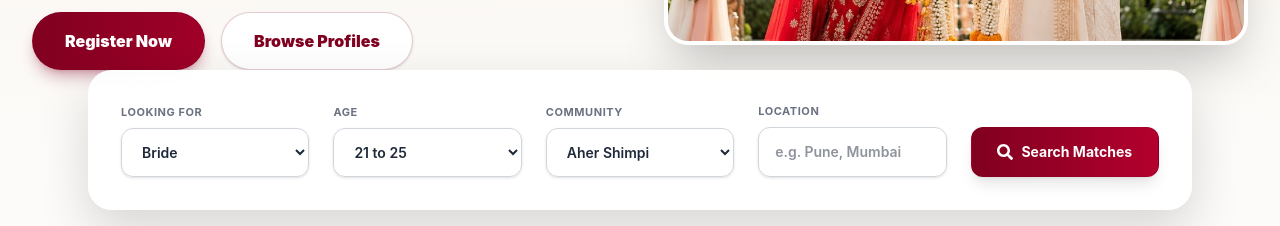
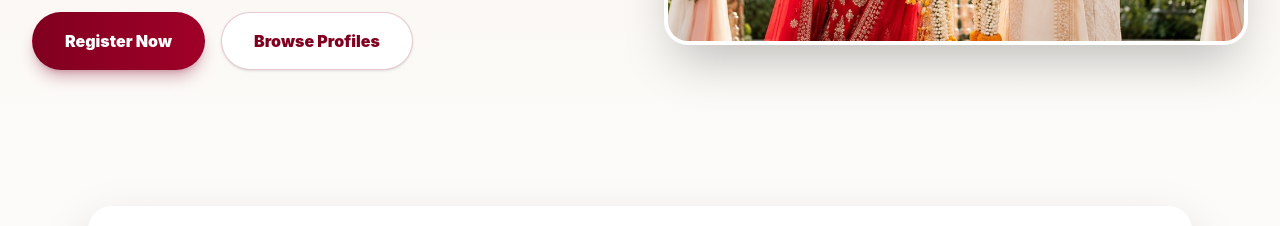
Before and after one commit to chetanshimpi0007-hub/shimpi-bandhan-frontend, a React (Vite) app: page / in a window 1280 px wide. Shown: the part 574-800 px from the top of the page. Built offline with nearby package versions, Linux system fonts and the light colour scheme; no server answers.

Commit message:
Fix(Home): Position Looking For search card in normal space below hero without overlapping buttons

```diff
--- a/src/pages/Home.jsx
+++ b/src/pages/Home.jsx
@@ -119,8 +119,8 @@ const Home = () => {
         </div>
       </section>
 
-      {/* Floating Premium Search Card */}
-      <section className="relative z-30 px-4 sm:px-6 mt-8 md:-mt-24 lg:-mt-20 mb-24 max-w-6xl mx-auto">
+      {/* Premium Search Card positioned normally below hero section */}
+      <section className="relative z-30 px-4 sm:px-6 my-10 md:my-14 mb-20 max-w-6xl mx-auto">
         <motion.div
           initial={{ opacity: 0, y: 30 }}
           animate={{ opacity: 1, y: 0 }}
```
